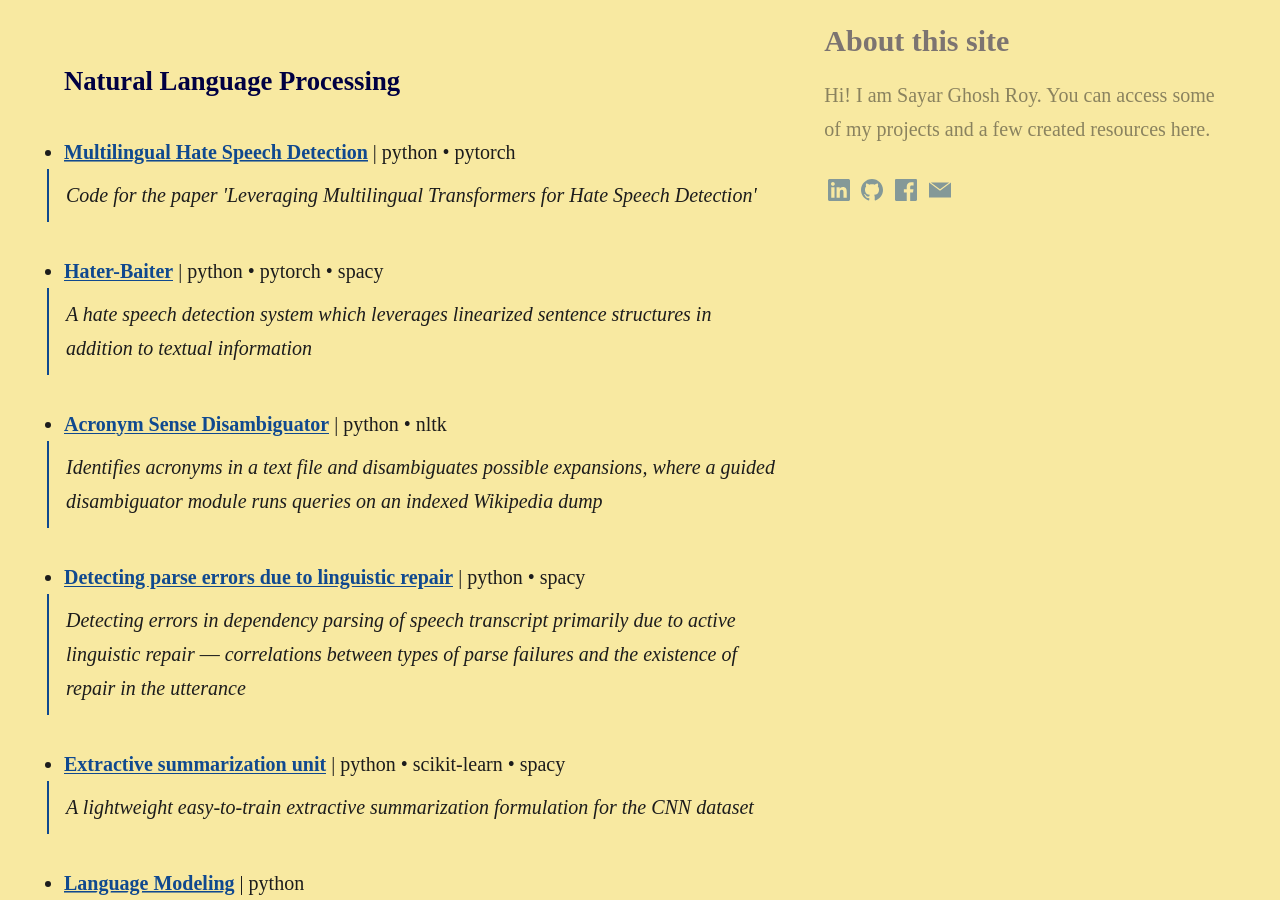
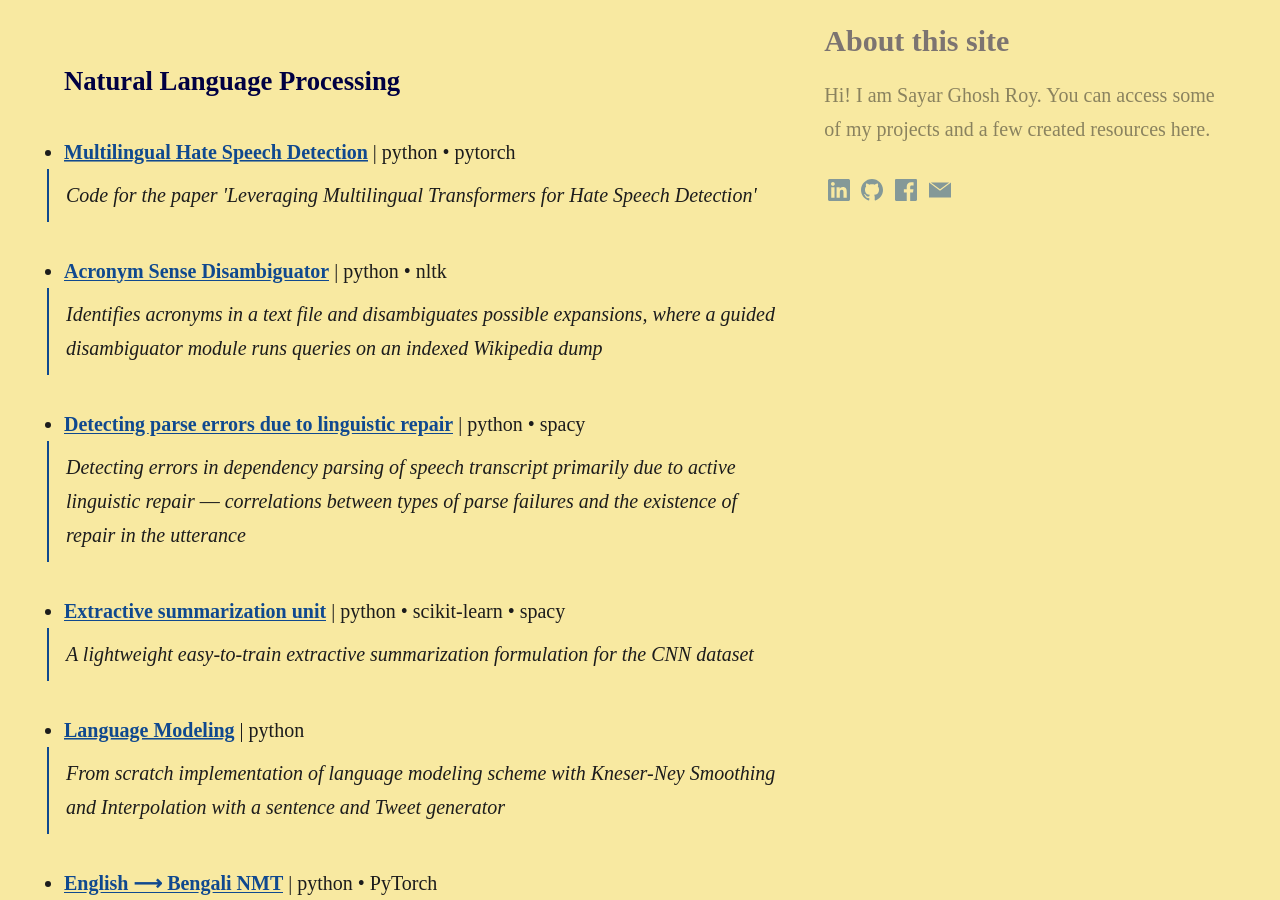
Before and after one commit to sayarghoshroy/sayarghoshroy.github.io, a Jekyll site: the page built from work.md, in a window 1280 px wide and 900 px high, scrolled down 533 px. Built offline with Jekyll 4.4.1, drawn with Linux system fonts in a browser that asks for light colours; some web fonts are replaced.

Commit message:
Updated Projects View

```diff
--- a/work.md
+++ b/work.md
@@ -15,9 +15,6 @@ aside: true
 
 - [<b>Multilingual Hate Speech Detection</b>](https://github.com/sayarghoshroy/Hate-Speech-Detection) \| python • pytorch
 > <p style="align: justify">Code for the paper 'Leveraging Multilingual Transformers for Hate Speech Detection'</p>
-
-- [<b>Hater-Baiter</b>](https://github.com/sayarghoshroy/hater-baiter) \| python • pytorch • spacy
-> <p style="align: justify">A hate speech detection system which leverages linearized sentence structures in addition to textual information</p>
 
 - [<b>Acronym Sense Disambiguator</b>](https://github.com/sayarghoshroy/Acronym-Sense-Disambiguator) \| python • nltk
 > <p style="align: justify">Identifies acronyms in a text file and disambiguates possible expansions, where a guided disambiguator module runs queries on an indexed Wikipedia dump</p>
```
